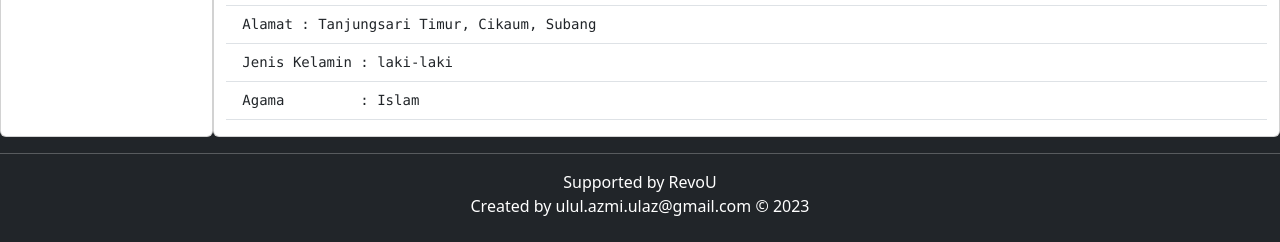
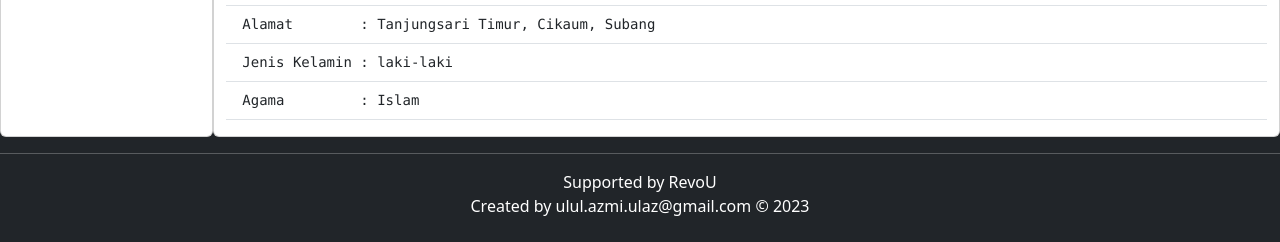
Before and after one commit to revou-trial-SE/14-nov-assignment-ululazmi18, a plain HTML site: page index.html in a window 1280 px wide. Shown: the part 1168-1410 px from the top of the page. Drawn offline with nearby package versions, Linux system fonts and the light colour scheme.

Commit message:
update <pre>

```diff
--- a/index.html
+++ b/index.html
@@ -293,7 +293,7 @@
               <pre class="m-0">Tanggal Lahir : Subang, 18 April 1997</pre>
             </li>
             <li class="list-group-item">
-              <pre class="m-0 text-wrap">Alamat        : Tanjungsari Timur, Cikaum, Subang</pre>
+              <pre class="m-0">Alamat        : Tanjungsari Timur, Cikaum, Subang</pre>
             </li>
             <li class="list-group-item">
               <pre class="m-0">Jenis Kelamin : laki-laki</pre>
```
